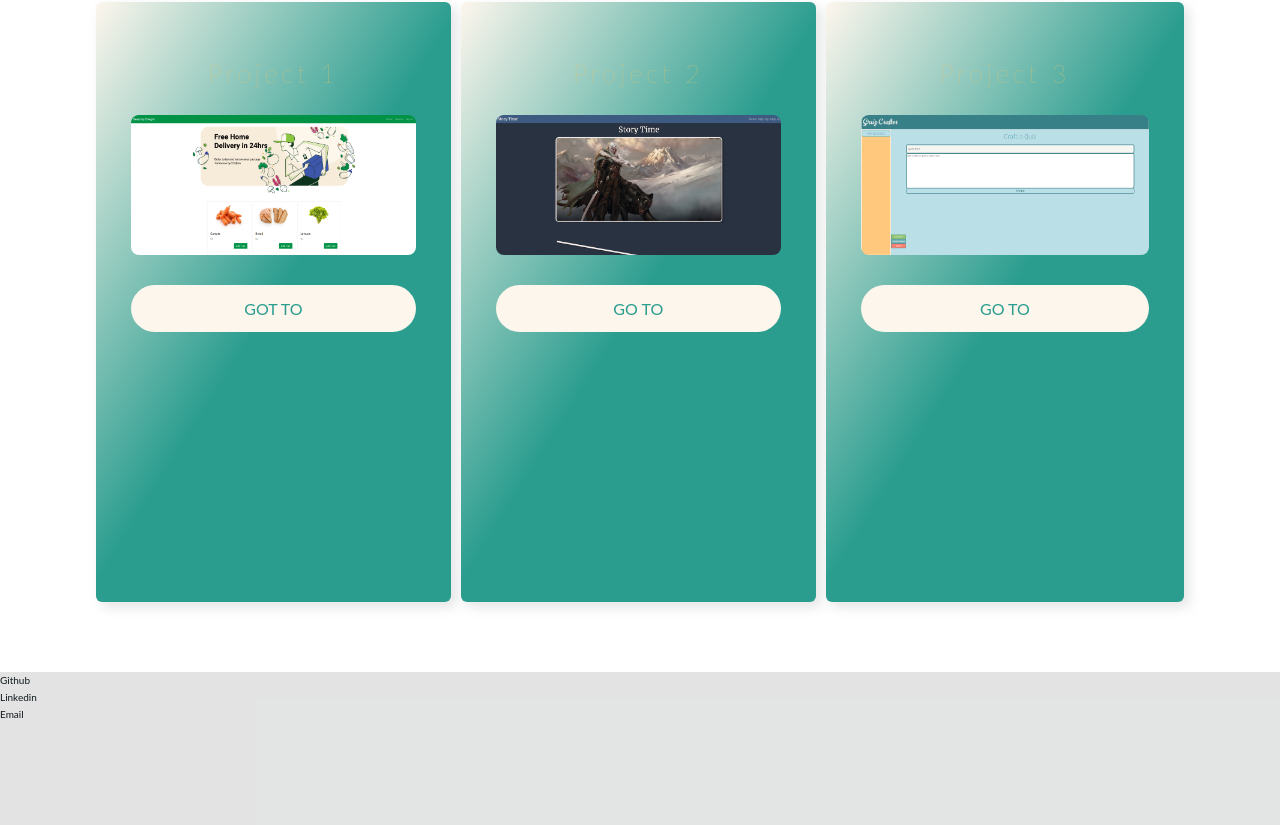
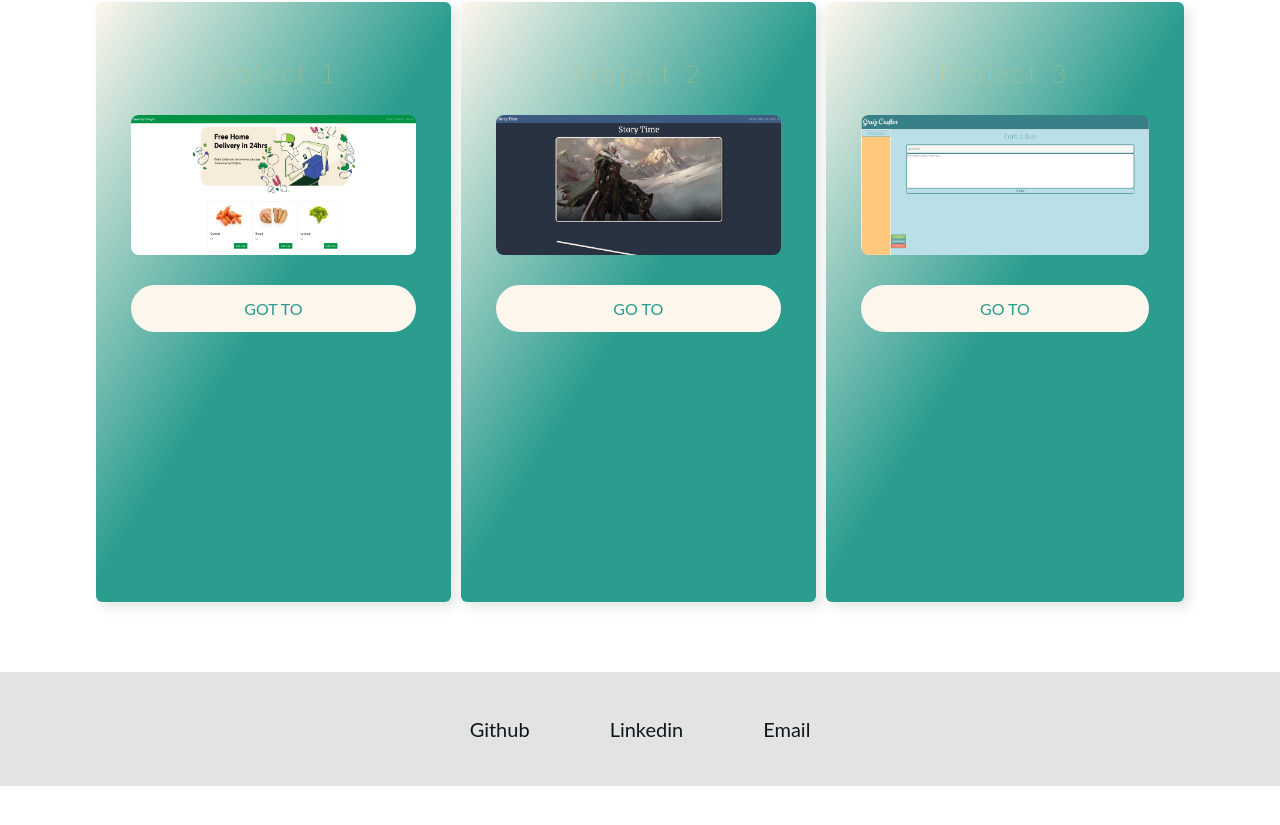
Before and after one commit to JintekiWarrior/Portfolio-Site, a website: page index.html in a window 1280 px wide. Shown: the part 1333-2158 px from the top of the page. After the commit the page ends 2119 px from the top, so only its background shows below. Drawn offline with Linux system fonts and the light colour scheme.

Commit message:
Add style to portfolio

```diff
--- a/index.html
+++ b/index.html
@@ -96,11 +96,10 @@
     </section>
   </main>
   <footer class="footer">
-      <ul class="footer__links">
-        <li class="footer__link-item">Github</li>
-        <li class="footer__link-item">Linkedin</li>
-        <li class="footer__link-item">Email</li>
-        <li class="footer__link-item"></li>
+      <ul class="footer__links-container">
+        <li class="footer__link-item"><a href="#" class="footer__link">Github</a></li>
+        <li class="footer__link-item"><a href="#" class="footer__link">Linkedin</a></li>
+        <li class="footer__link-item"><a href="#" class="footer__link">Email</a></li>
       </ul>
   </footer>
 </body>
--- a/sass/layout/_footer.scss
+++ b/sass/layout/_footer.scss
@@ -1,4 +1,22 @@
 .footer {
-    height: 40vh;
     background-color: $color-grey;
+
+    &__links-container {
+        margin: 0 auto;
+        width: 50%;
+        display: flex;
+        justify-content: center;
+    }
+
+    &__link-item {
+        list-style-type: none;
+        margin: 2rem;
+        padding: 2rem;
+        font-size: 2rem;
+    }
+
+    &__link {
+        color: $color-black;
+        text-decoration: none;
+    }
 }
--- a/sass/layout/_navbar.scss
+++ b/sass/layout/_navbar.scss
@@ -3,7 +3,6 @@
     &__container {
         height: 5rem;
         background-color: $color-primary;
-        border-radius: 8px;
 
         display: flex;
         justify-content: space-between;
```
Also changed, not shown: css/style.css.
